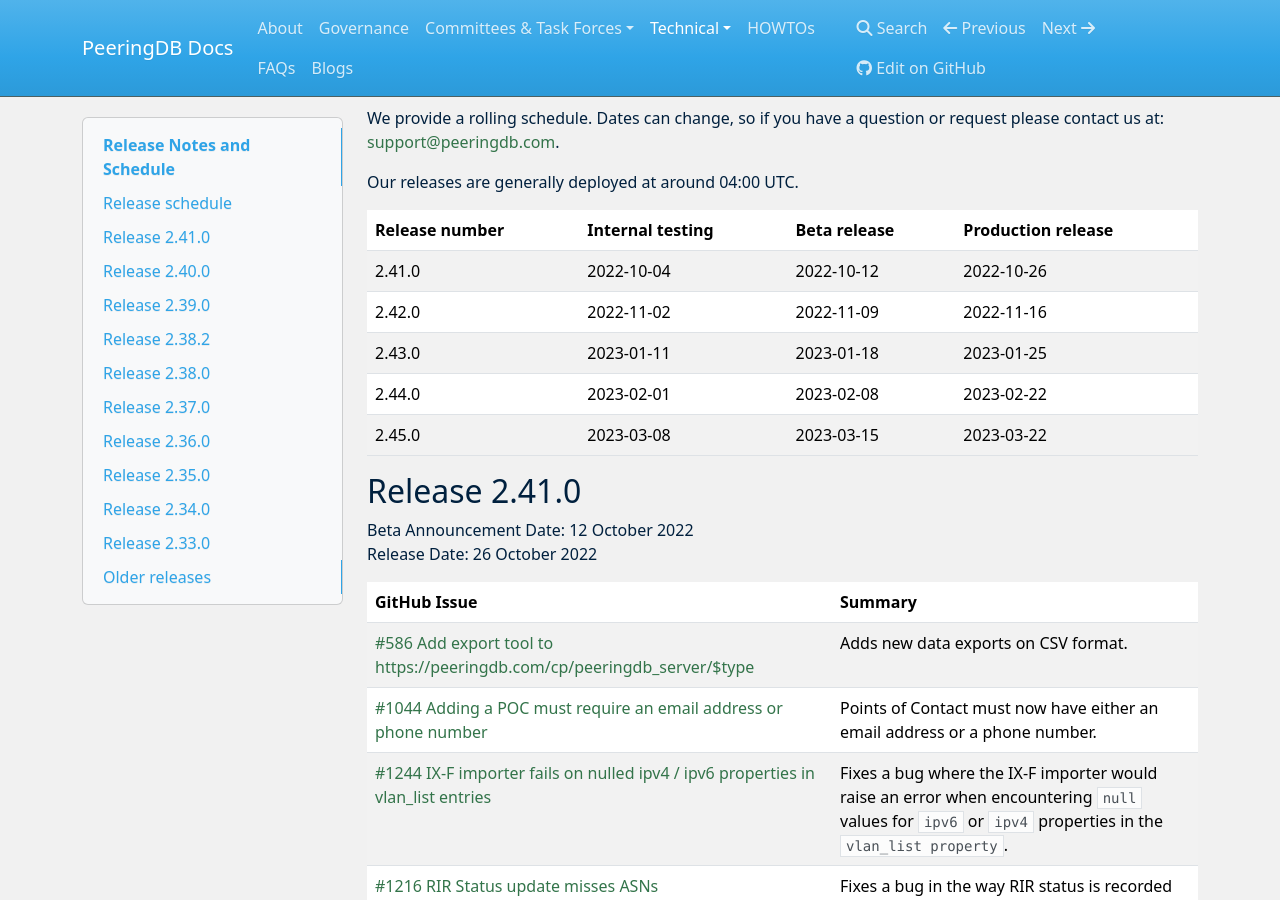
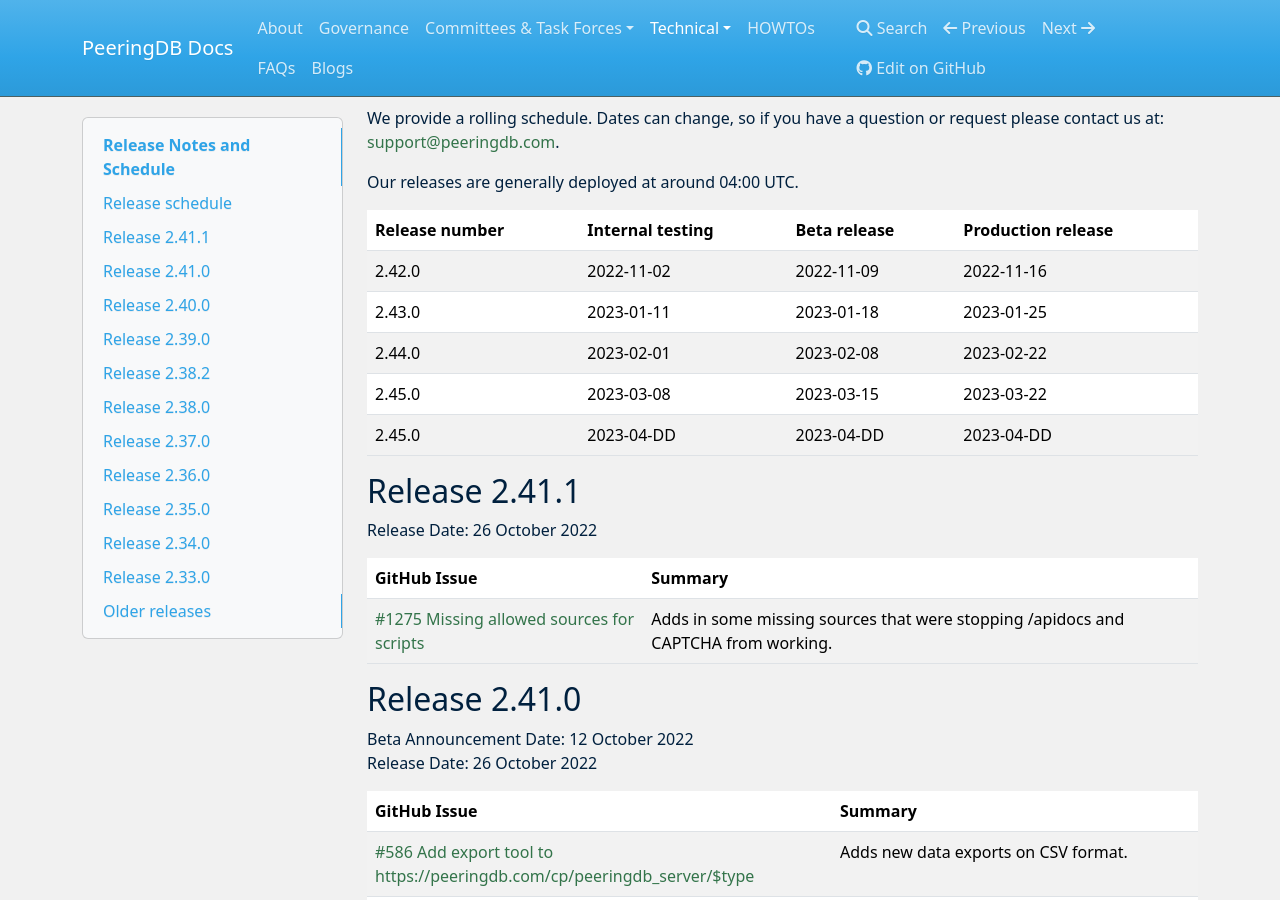
Before and after one commit to peeringdb/docs, an MkDocs documentation site: the page built from docs/release_notes/index.md, in a window 1280 px wide and 900 px high, scrolled down 308 px. Built offline with MkDocs 1.6.1, drawn with Linux system fonts in a browser that asks for light colours; nearby versions of some CDN libraries.

Commit message:
Update index.md
Release notes for 2.41.1

```diff
--- a/docs/release_notes/index.md
+++ b/docs/release_notes/index.md
@@ -14,11 +14,20 @@
 
 | **Release number** | **Internal testing** | **Beta release** | **Production release** |
 | -------------- | ---------------- | ------------ | ------------------ |
-| 2.41.0 | 2022-10-04 | 2022-10-12 | 2022-10-26 |
 | 2.42.0 | 2022-11-02 | 2022-11-09 | 2022-11-16 |
 | 2.43.0 | 2023-01-11 | 2023-01-18 | 2023-01-25 |
 | 2.44.0 | 2023-02-01 | 2023-02-08 | 2023-02-22 |
 | 2.45.0 | 2023-03-08 | 2023-03-15 | 2023-03-22 |
+| 2.45.0 | 2023-04-DD | 2023-04-DD | 2023-04-DD |
+
+## Release 2.41.1
+
+Release Date: 26 October 2022
+
+| **GitHub Issue** | **Summary** |
+| ----------------- | ----------- |
+| [#1275 Missing allowed sources for scripts](https://github.com/peeringdb/peeringdb/issues/1275) | Adds in some missing sources that were stopping /apidocs and CAPTCHA from working. |
+
 
 ## Release 2.41.0
 
```
